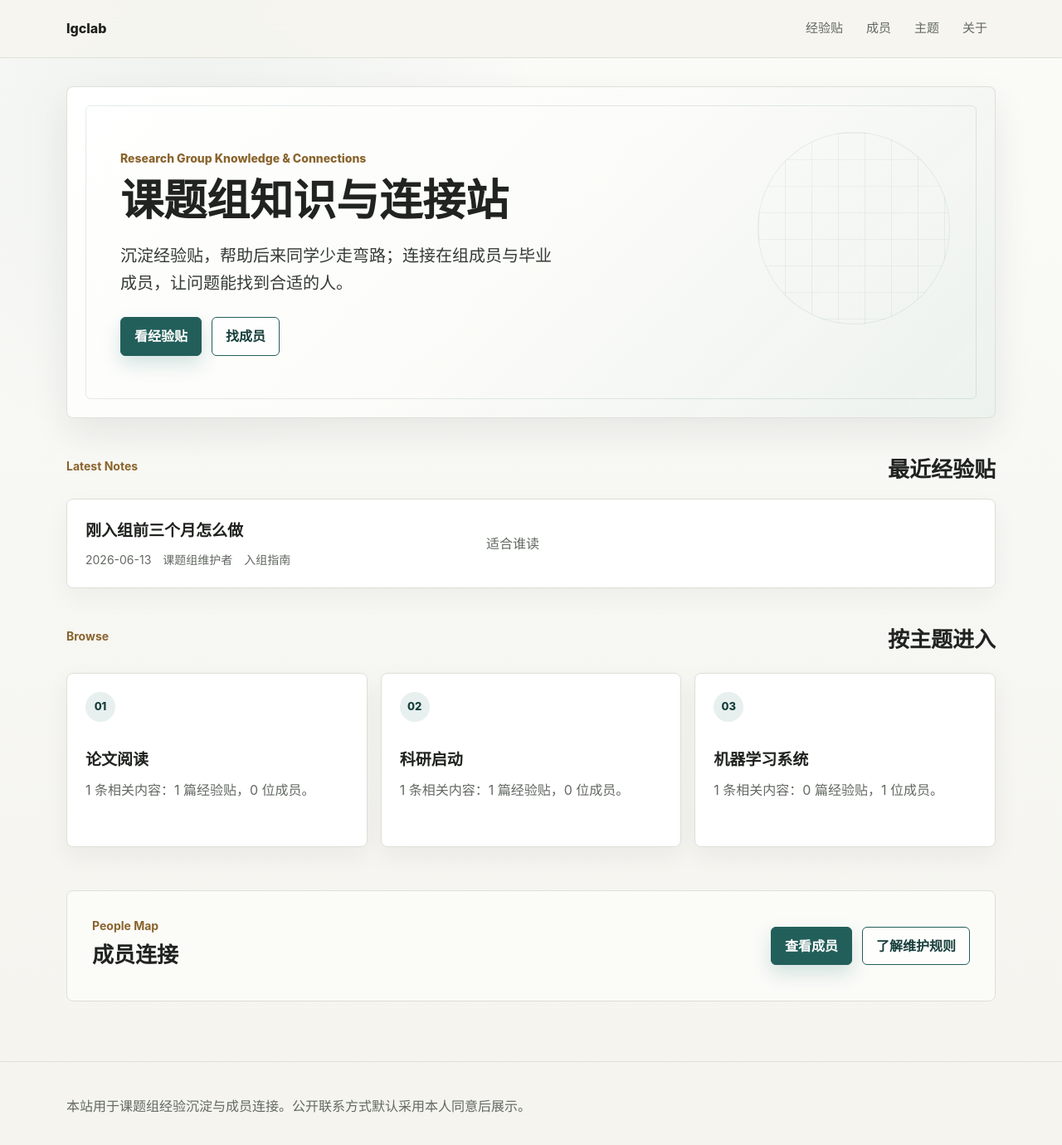
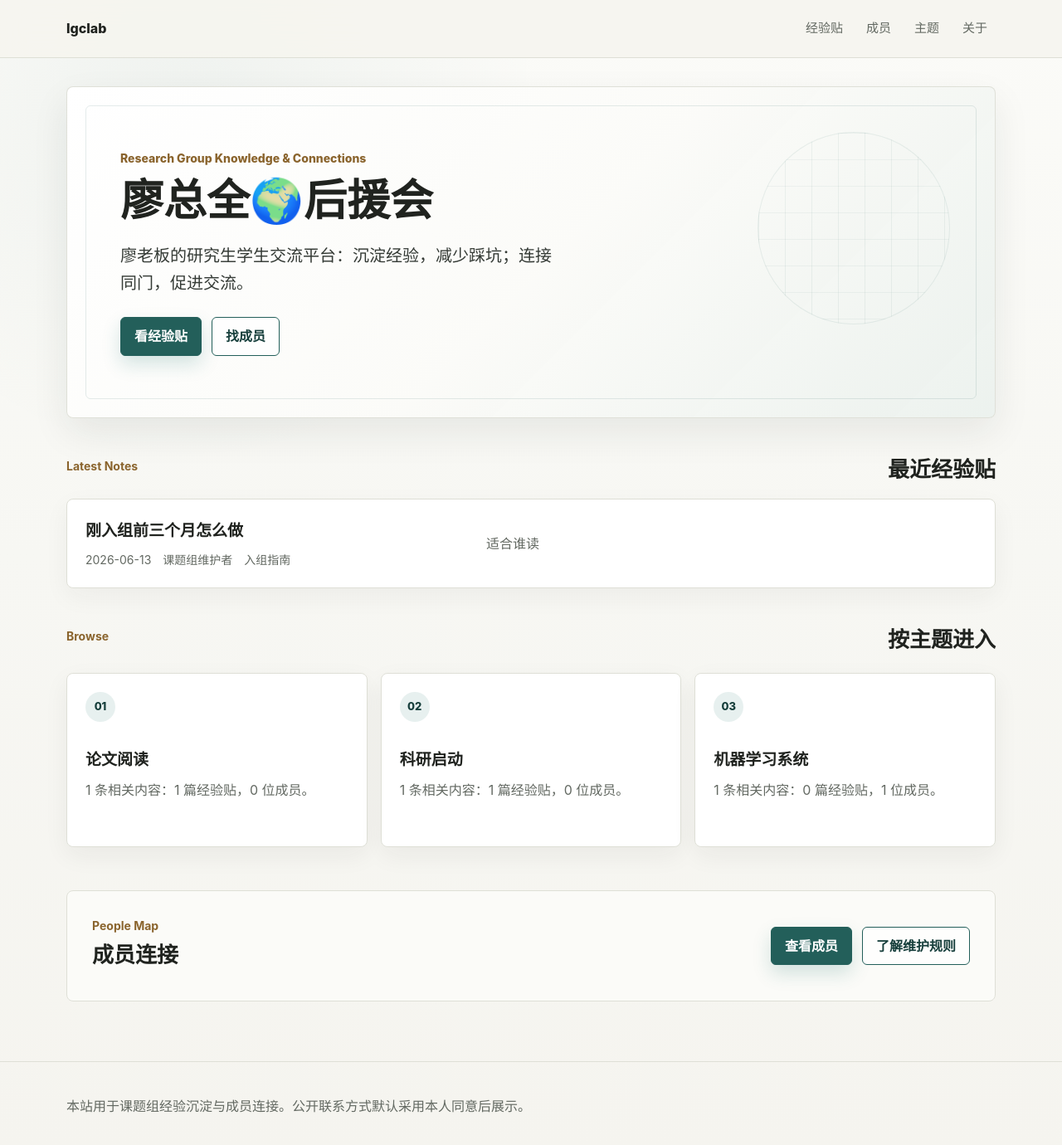
Before and after one commit to lgclab/lgclab.github.io, a Jekyll site: the page built from index.md, in a window 1280 px wide and 1386 px high. Shown: the top 1380 px of the window at 83% size. Built offline with Jekyll 4.4.1, drawn with Linux system fonts in a browser that asks for light colours.

Commit message:
Update title and summary in index.md

```diff
--- a/index.md
+++ b/index.md
@@ -1,15 +1,15 @@
 ---
 layout: default
-title: "课题组知识与连接站"
-summary: "沉淀经验贴，帮助后来同学少走弯路；连接在组成员与毕业成员，让问题能找到合适的人。"
+title: "廖总全🌍后援会"
+summary: "廖老板的研究生学生交流平台：沉淀经验，减少踩坑；连接同门，促进交流。"
 kicker: "Research Group Knowledge & Connections"
 ---
 
 <section class="hero-panel">
   <div class="hero-copy">
     <p class="hero-kicker">Research Group Knowledge & Connections</p>
-    <h1 class="hero-title">课题组知识与连接站</h1>
-    <p class="hero-summary">沉淀经验贴，帮助后来同学少走弯路；连接在组成员与毕业成员，让问题能找到合适的人。</p>
+    <h1 class="hero-title">廖总全🌍后援会</h1>
+    <p class="hero-summary">廖老板的研究生学生交流平台：沉淀经验，减少踩坑；连接同门，促进交流。</p>
     <div class="hero-actions">
       <a class="button" href="{{ '/posts/' | relative_url }}">看经验贴</a>
       <a class="button secondary" href="{{ '/members/' | relative_url }}">找成员</a>
```
